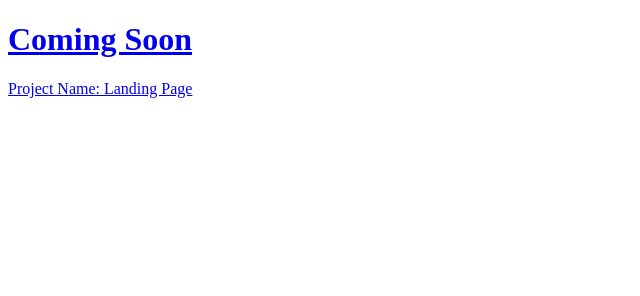
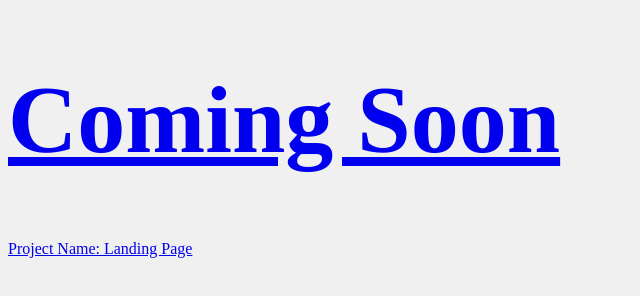
Before and after one commit to sudsysuede/sudsysuede.github.io, a plain HTML site: page projects/index.html in a window 1280 px wide. Shown: the whole page, without its empty margins (0-640 px from the left). Drawn offline with Linux system fonts and the light colour scheme.

Commit message:
새로운 스타일 시트 style-01

```diff
--- /dev/null
+++ b/projects/CSS/style-01.css
@@ -0,0 +1,9 @@
+body {
+
+	background: #f0f0f0;
+
+}
+
+h1 {
+		font-size: 96px;
+}
--- a/projects/index.html
+++ b/projects/index.html
@@ -3,6 +3,7 @@
 <head>
 	<meta charset="UTF-8">
 	<title>sudsysuede's github.io page</title>
+	<link rel="stylesheet" href="./CSS/style-01.CSS">
 </head>
 <body>
 
```
